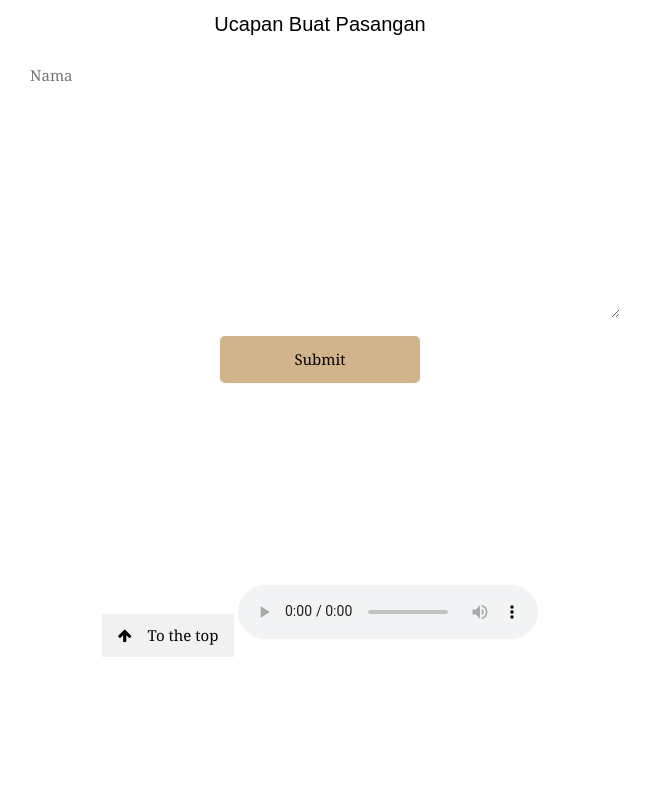
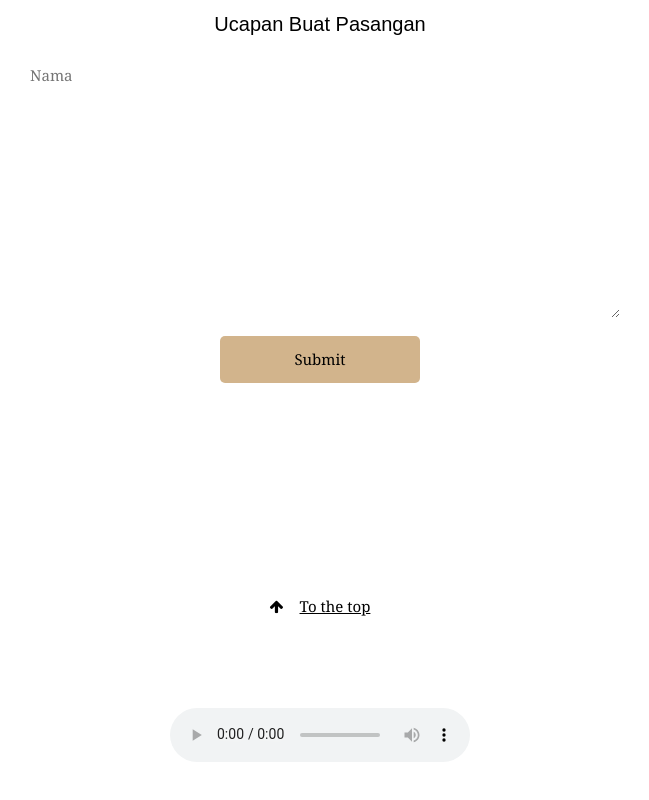
Before and after one commit to Aiinfahimey/AiinXRahimi, a plain HTML site: page index.html in a window 1280 px wide. Shown: the part 5249-6049 px from the top of the page, without its empty margins (320-969 px from the left). Before the commit the page ends 5970 px from the top, so only its background shows below. Drawn offline with nearby package versions, Linux system fonts and the light colour scheme; a web font is replaced by a local one.

Commit message:
space button

```diff
--- a/index.html
+++ b/index.html
@@ -193,12 +193,15 @@
 
 <!-- Footer -->
 <footer class="w3-center w3-padding-64">
-  <a href="#home" class="w3-button w3-light-grey"><i class="fa fa-arrow-up w3-margin-right"></i>To the top</a>
+  <div class="w3-row w3-padding m4" style="padding: 1pc; margin-bottom: 5pc;">
+    <a href="#home"><i class="fa fa-arrow-up w3-margin-right"></i>To the top</a>
+  </div>
+  <audio id="music" class="w3-row" controls src="song.mp3" autoplay>Your browser does not support the audio element.</audio>
   <!-- <audio id="music" controls autoplay>
     <source src="song.mp3" type="audio/mpeg">
   Your browser does not support the audio element.
   </audio> -->
-  <audio id="music" controls src="song.mp3" autoplay>Your browser does not support the audio element.</audio>
+
 
 </footer>
 
```
